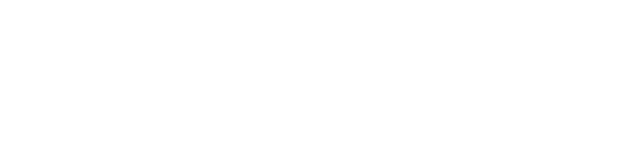
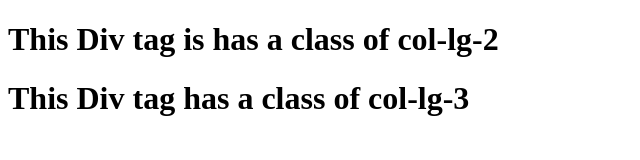
Before and after one commit to mudrakpatel/NodeLesson, a website: page index.html in a window 1280 px wide. Shown: the whole page, without its empty margins (0-640 px from the left). Drawn offline with Linux system fonts and the light colour scheme.

Commit message:
Finished coding for my index.html

```diff
--- a/index.html
+++ b/index.html
@@ -9,7 +9,15 @@
 </head>
 
 <body>
-
+    <div class="container mainDiv">
+        <div class="col-lg-2">
+            <h1>This Div tag is has a class of col-lg-2</h1>
+        </div>
+        <div class="col-lg-3">
+            <h1>This Div tag has a class of col-lg-3</h1>
+        </div>
+    </div>
 </body>
+<script src="Scripts/index.js"></script>
 
 </html>
```
